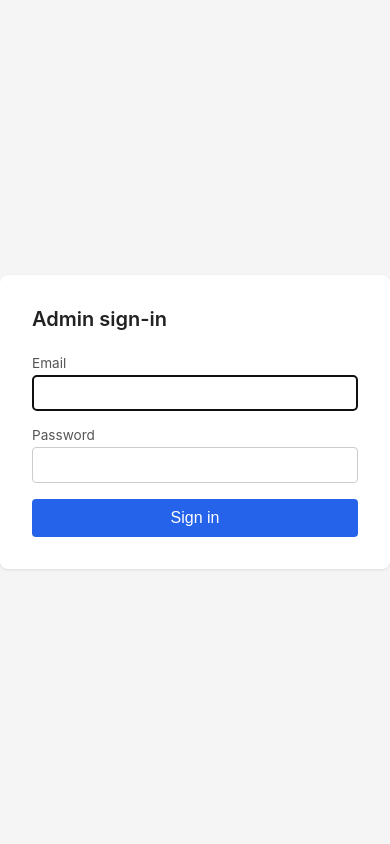
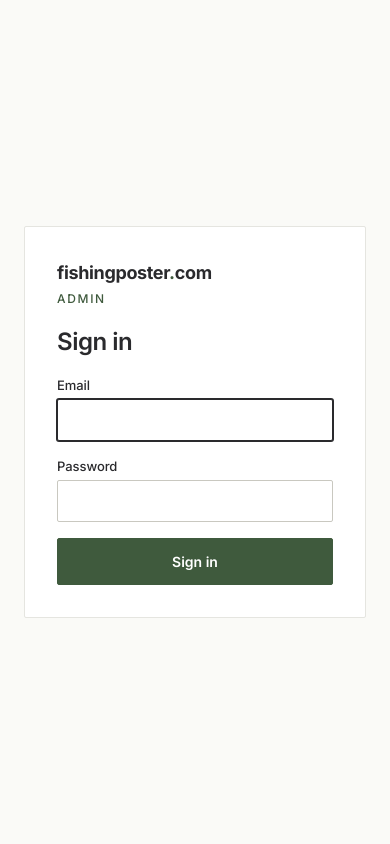
Before and after one commit to GrantFinale/wildprint, a Flask app: page /admin/login in a window 390 px wide. Run offline with Flask 3, Linux system fonts and the light colour scheme; parts of the project's set-up code (start-up, migrations or seed data) failed here and were passed over; some libraries are stand-ins or nearby versions.

Commit message:
phase 6: empty/loading/error states + mobile pass + admin login polish
- admin/login.html: full Modern Outfitter rewrite (Inter, foundation tokens
  via inline style block since this page bypasses admin shell). Brand mark
  with hunter dot + Admin eyebrow, hunter primary CTA.
- catalog/lakes.html: replaces minimal `.admin-empty` with structured
  `.wp-empty` (icon + title + body) for a more useful empty state.
- Confirms: foundation.css `.wp-empty/`.wp-spinner/`.wp-error-banner` +
  admin.css `.empty-state` patterns are wired across all touched templates.
- Mobile pass: admin sidebar hamburger at <=768px, sticky-first-column
  on tables, configurator stacks on <=1080px (poster on top), forms full-
  width on <=480px, pill-card grid collapses to 1col at <=480px.

Co-Authored-By: Claude Opus 4.7 (1M context) <noreply@anthropic.com>

```diff
--- a/review_app/templates/admin/catalog/lakes.html
+++ b/review_app/templates/admin/catalog/lakes.html
@@ -35,7 +35,11 @@
     </table>
     </div>
   {% else %}
-    <p class="admin-empty">No lakes match.</p>
+    <div class="wp-empty">
+      <div class="wp-empty__icon" aria-hidden="true">&#9737;</div>
+      <p class="wp-empty__title">No lakes match</p>
+      <p class="wp-empty__body">Try clearing the state filter or broadening your search.</p>
+    </div>
   {% endif %}
 </section>
 {% endblock %}
--- a/review_app/templates/admin/login.html
+++ b/review_app/templates/admin/login.html
@@ -2,76 +2,113 @@
 <html lang="en">
 <head>
     <meta charset="utf-8">
-    <title>Admin Login — wildprint</title>
+    <title>Admin Login &mdash; fishingposter.com</title>
     <meta name="viewport" content="width=device-width, initial-scale=1">
+    <link rel="preconnect" href="https://fonts.googleapis.com">
+    <link rel="preconnect" href="https://fonts.gstatic.com" crossorigin>
+    <link href="https://fonts.googleapis.com/css2?family=Inter:wght@400;500;600;700&display=swap" rel="stylesheet">
+    <link rel="stylesheet" href="{{ url_for('static', filename='css/foundation.css') }}">
     <style>
-        /* Minimal functional styling. Phase 4b owns the admin shell polish. */
         body {
-            font-family: -apple-system, BlinkMacSystemFont, "Segoe UI", sans-serif;
-            background: #f5f5f5;
             display: flex;
             align-items: center;
             justify-content: center;
             min-height: 100vh;
-            margin: 0;
-            color: #222;
+            background: var(--wp-bone);
+            color: var(--wp-charcoal);
+            padding: var(--wp-space-6);
         }
         .login-card {
-            background: #fff;
-            padding: 2rem;
-            border-radius: 8px;
-            box-shadow: 0 1px 3px rgba(0, 0, 0, 0.1);
+            background: var(--wp-white);
+            padding: var(--wp-space-8) var(--wp-space-8);
+            border: 1px solid var(--wp-rule);
+            border-radius: var(--wp-radius);
             width: 100%;
-            max-width: 360px;
+            max-width: 380px;
         }
-        h1 {
-            margin: 0 0 1.5rem;
-            font-size: 1.25rem;
+        .login-card .brand {
+            font-size: var(--wp-text-lg);
+            font-weight: 700;
+            letter-spacing: -0.02em;
+            color: var(--wp-charcoal);
+            display: block;
+            margin-bottom: var(--wp-space-1);
+        }
+        .login-card .brand .dot { color: var(--wp-hunter); }
+        .login-card .eyebrow {
+            font-size: var(--wp-text-xs);
+            font-weight: 500;
+            letter-spacing: 0.14em;
+            text-transform: uppercase;
+            color: var(--wp-hunter);
+            margin-bottom: var(--wp-space-5);
+            display: block;
+        }
+        .login-card h1 {
+            margin: 0 0 var(--wp-space-5);
+            font-size: var(--wp-text-xl);
             font-weight: 600;
+            letter-spacing: -0.02em;
         }
-        label {
+        .login-card label {
             display: block;
-            margin-bottom: 0.25rem;
-            font-size: 0.85rem;
-            color: #555;
+            margin-bottom: var(--wp-space-1);
+            font-size: var(--wp-text-sm);
+            font-weight: 500;
+            color: var(--wp-charcoal);
         }
-        input[type="email"],
-        input[type="password"] {
+        .login-card input[type="email"],
+        .login-card input[type="password"] {
             width: 100%;
-            padding: 0.5rem;
-            margin-bottom: 1rem;
-            border: 1px solid #ccc;
-            border-radius: 4px;
+            padding: 10px var(--wp-space-3);
+            margin-bottom: var(--wp-space-4);
+            border: 1px solid var(--wp-rule-strong);
+            border-radius: var(--wp-radius);
+            font: inherit;
+            font-size: var(--wp-text-sm);
+            color: var(--wp-charcoal);
+            background: var(--wp-white);
             box-sizing: border-box;
-            font-size: 1rem;
+            min-height: 40px;
         }
-        button {
+        .login-card input:focus {
+            outline: none;
+            border-color: var(--wp-charcoal);
+            box-shadow: 0 0 0 1px var(--wp-charcoal);
+        }
+        .login-card button {
             width: 100%;
-            padding: 0.6rem;
-            background: #2563eb;
-            color: #fff;
-            border: 0;
-            border-radius: 4px;
-            font-size: 1rem;
+            padding: 12px;
+            background: var(--wp-hunter);
+            color: var(--wp-white);
+            border: 1px solid var(--wp-hunter);
+            border-radius: var(--wp-radius);
+            font: inherit;
+            font-size: var(--wp-text-base);
+            font-weight: 600;
             cursor: pointer;
+            min-height: 44px;
         }
-        button:hover { background: #1d4ed8; }
-        .error {
-            color: #b91c1c;
-            background: #fef2f2;
-            border: 1px solid #fecaca;
-            padding: 0.5rem 0.75rem;
-            border-radius: 4px;
-            margin-bottom: 1rem;
-            font-size: 0.9rem;
+        .login-card button:hover { background: var(--wp-hunter-deep); }
+        .login-card .error {
+            color: var(--wp-status-err);
+            background: rgba(179, 58, 58, 0.05);
+            border: 1px solid var(--wp-status-err);
+            border-left-width: 3px;
+            padding: var(--wp-space-3) var(--wp-space-4);
+            border-radius: var(--wp-radius);
+            margin-bottom: var(--wp-space-4);
+            font-size: var(--wp-text-sm);
         }
     </style>
 </head>
 <body>
-    <form class="login-card" method="POST" action="{{ url_for('auth.login') }}">
-        <h1>Admin sign-in</h1>
+    <form class="login-card" method="POST" action="{{ url_for('auth.login') }}" aria-label="Admin sign-in">
+        <span class="brand">fishingposter<span class="dot">.</span>com</span>
+        <span class="eyebrow">Admin</span>
+        <h1>Sign in</h1>
         {% if error %}
-            <div class="error">{{ error }}</div>
+            <div class="error" role="alert">{{ error }}</div>
         {% endif %}
 
         <input type="hidden" name="csrf_token" value="{{ csrf_token() }}">
@@ -80,7 +117,7 @@
         {% endif %}
 
         <label for="email">Email</label>
-        <input type="email" id="email" name="email" required autofocus autocomplete="username">
+        <input type="email" id="email" name="email" required autofocus autocomplete="username" inputmode="email">
 
         <label for="password">Password</label>
         <input type="password" id="password" name="password" required autocomplete="current-password">
```
